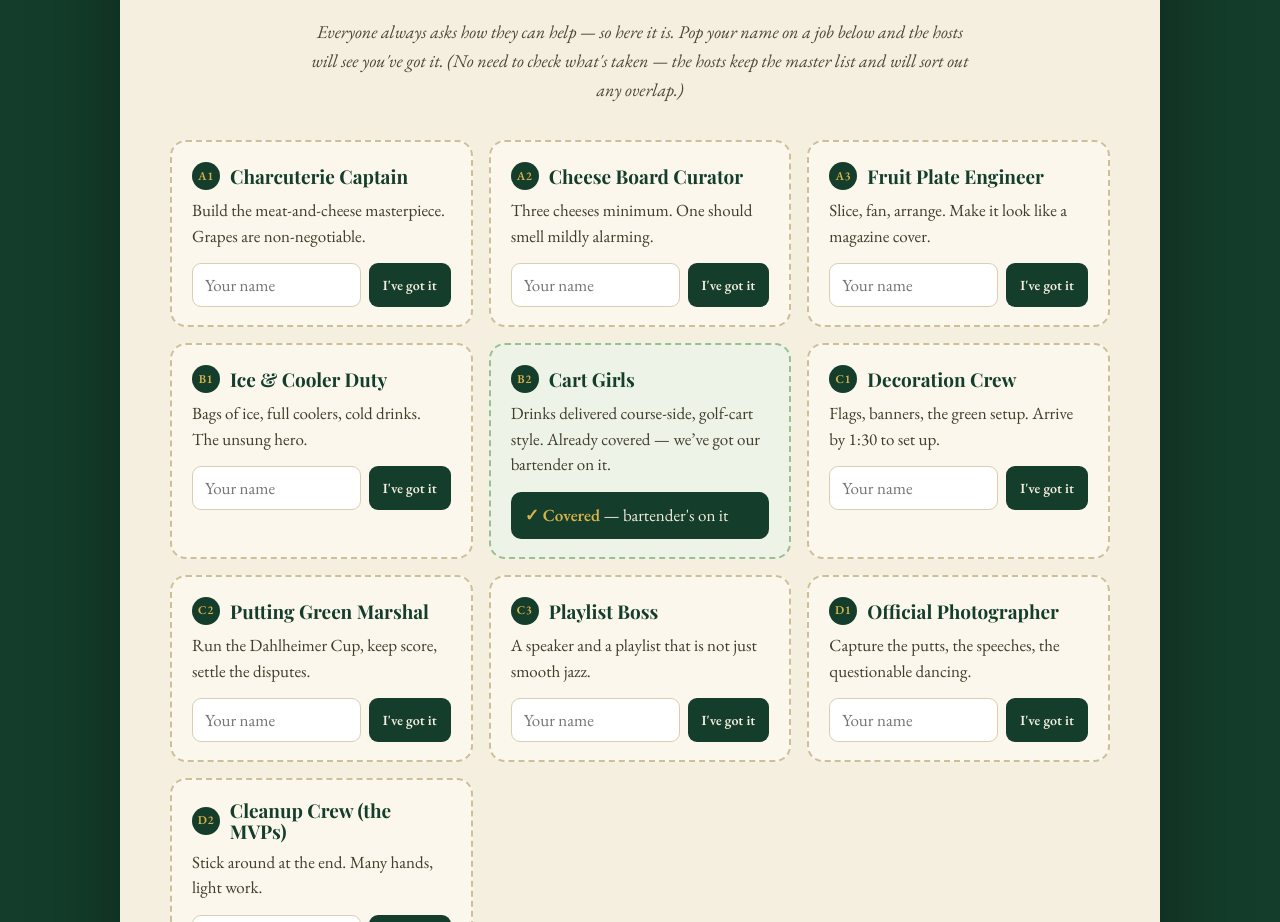
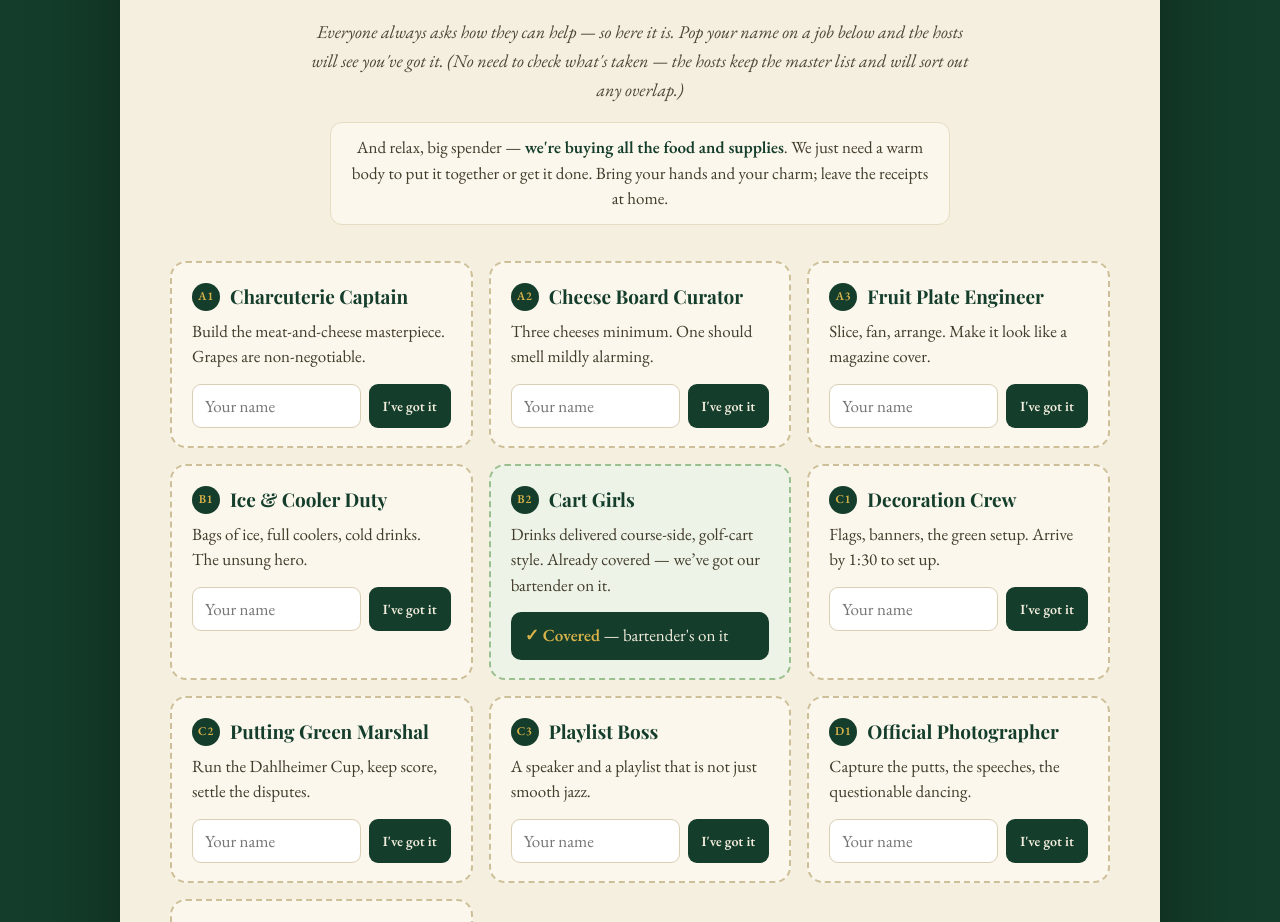
Before and after one commit to amm2619/dahlheimer-cup, a React (Vite) app: page / in a window 1280 px wide. Shown: the part 4251-5173 px from the top of the page. Built offline with nearby package versions, Linux system fonts and the light colour scheme; no server answers; the database is empty; a web font is replaced by a local one.

Commit message:
Add sassy note to Help List: hosts supply the goods, you bring the hands
Clarifies that the food/supplies for each task are provided; volunteers
just need to put it together or do it.

```diff
--- a/src/components/HelpList.jsx
+++ b/src/components/HelpList.jsx
@@ -168,6 +168,24 @@ export default function HelpList({ party }) {
           Everyone always asks how they can help — so here it is. Pop your name on a job below and the hosts will see
           you've got it. (No need to check what's taken — the hosts keep the master list and will sort out any overlap.)
         </p>
+        <div
+          style={{
+            display: 'inline-block',
+            maxWidth: 620,
+            margin: '18px auto 0',
+            background: '#fbf7ec',
+            border: '1px solid #e6dcc2',
+            borderRadius: 12,
+            padding: '12px 20px',
+            fontSize: 17,
+            lineHeight: 1.5,
+            color: '#423c2b',
+          }}
+        >
+          And relax, big spender — <strong style={{ color: '#143d2b' }}>we're buying all the food and supplies</strong>.
+          We just need a warm body to put it together or get it done. Bring your hands and your charm; leave the
+          receipts at home.
+        </div>
       </div>
 
       <div
```
